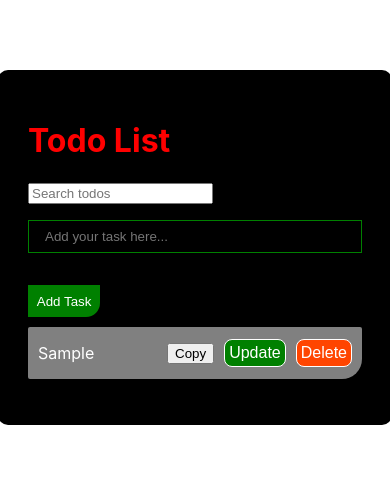
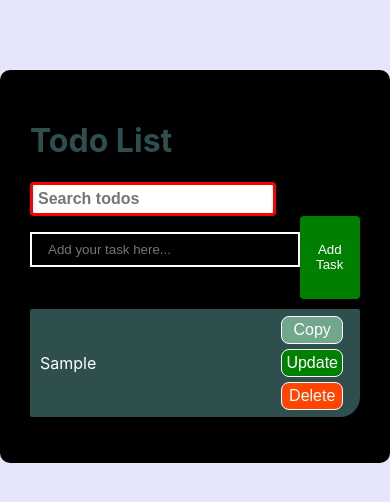
Before and after one commit to AH-Araf/TodoList_React_WebApp, a React (Create React App) app: page / in a window 390 px wide. Both pictures are taken after typing "Sample" into the empty fields and a click on the button "Add Task". Shown: the top 502 px of the page. Built offline with nearby package versions, Linux system fonts and the light colour scheme.

Commit message:
CSS design updated

```diff
--- a/src/App.css
+++ b/src/App.css
@@ -1,45 +1,64 @@
-body{
-  display: flex;
-  justify-content: center;
-  align-items: center;
+body {
+  background-color: #E6E6FA;
 }
-.todo-header{
-  color: red;
+.todo-header {
+  color: #2F4F4F;
 }
-.TodoWrap{
+
+.TodoWrap {
   background: black;
   margin-top: 70px;
   padding: 30px;
   border-radius: 10px;
 }
-.TodoList{
+
+.TodoList {
   width: 100%;
   margin-bottom: 10px;
 }
-.input-box{
+
+.input-box {
   outline: none;
   background: none;
-  border: 1px solid green;
+  border: 2px solid white;
   padding: 0.5rem 1rem;
   margin-top: 1rem;
   margin-bottom: 2rem;
   width: 300px;
   color: #fff;
 }
+.search-box{
+  border: 3px solid red;
+  border-radius: 4px;
+  padding: 5px;
+  color: white;
+  width: 320px;
+  color: black;
+  font-weight: 600;
+  font-size: medium;
+}
 .addButton {
   background: green;
+  border-radius: 4px;
+  color: #fff;
+  border: none;
+  padding: 9px;
+  cursor: pointer;
+}
+.addButton:hover{
+  background: #2F4F4F;
   border-bottom-right-radius: 14px;
   color: #fff;
   border: none;
-  padding: 0.55rem;
+  padding: 9px;
   cursor: pointer;
 }
 
-.Todo-Main{
+.Todo-Main {
   display: flex;
   justify-content: space-between;
   align-items: center;
-  background: gray;
+  background: #2F4F4F;
   color: #fff;
   padding: 0px 10px;
   border-radius: 2px;
@@ -47,41 +66,78 @@ body{
   margin-bottom: 1rem;
 }
 
-.btn-u{
+.btn-u {
   cursor: pointer;
   background-color: green;
   color: white;
   font-size: medium;
   margin-left: 10px;
-  padding:4px;
+  padding: 4px;
   border-radius: 8px;
   border: 1px solid white;
 }
-.btn-u:hover{
+.btn-u:hover {
   cursor: pointer;
   background-color: darkgreen;
   color: white;
   font-size: medium;
   margin-left: 10px;
-  padding:4px;
+  padding: 4px;
   border-radius: 8px;
 }
-.btn-d{
+
+.btn-d {
   cursor: pointer;
   background-color: orangered;
   color: white;
   font-size: medium;
   margin-left: 10px;
-  padding:4px;
+  padding: 4px;
   border-radius: 8px;
   border: 1px solid white;
 }
-.btn-d:hover{
+.btn-d:hover {
   cursor: pointer;
   background-color: darkred;
   color: white;
   font-size: medium;
   margin-left: 10px;
-  padding:4px;
+  padding: 4px;
   border-radius: 8px;
 }
+
+.btn-c {
+  cursor: pointer;
+  background-color: rgb(112, 167, 141);
+  color: white;
+  font-size: medium;
+  margin-left: 10px;
+  padding: 4px;
+  border-radius: 8px;
+  border: 1px solid white;
+}
+.btn-c:hover {
+  cursor: pointer;
+  background-color: rgb(95, 146, 122);
+  color: white;
+  font-size: medium;
+  margin-left: 10px;
+  padding: 4px;
+  border-radius: 8px;
+}
+
+/* Responsive for mobile device */
+@media only screen and (max-width: 516px) {
+  .all-feature {
+    display: flex;
+    flex-direction: column;
+    gap: 5px;
+    padding: 7px;
+  }
+  .input-boxAndbtn{
+    display: flex;
+  }
+  .search-box{
+    width: 230px;
+  }
+}
--- a/src/components/TodoList.js
+++ b/src/components/TodoList.js
@@ -12,8 +12,10 @@ const TodoList = ({ addTodo }) => {
     };
     return (
         <form onSubmit={handleSubmit} className="TodoList">
-            <input type="text" value={value} onChange={(e) => setValue(e.target.value)} className="input-box" placeholder='Add your task here...' />
-            <button type="submit" className='addButton'>Add Task</button>
+            <div className='input-boxAndbtn'>
+                <input type="text" value={value} onChange={(e) => setValue(e.target.value)} className="input-box" placeholder='Add your task here...' />
+                <button type="submit" className='addButton'>Add Task</button>
+            </div>
         </form>
     );
 };
--- a/src/components/TodoMain.js
+++ b/src/components/TodoMain.js
@@ -6,7 +6,7 @@ const TodoMain = ({ task, deleteTodo, editTodo }) => {
         <div>
             <div className="Todo-Main">
                 <p>{task.task}</p>
-                <div>
+                <div className='all-feature'>
                     <CopyToClipboard text={task.task}>
                         <button className='btn-c'>Copy</button>
                     </CopyToClipboard>
```
